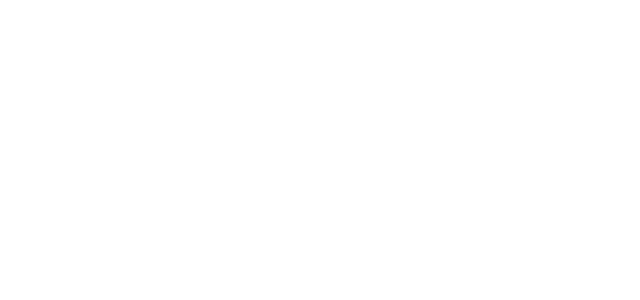
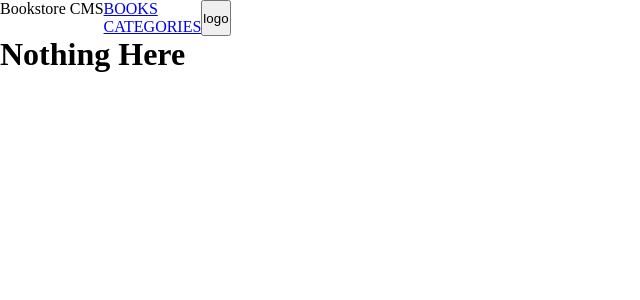
Before and after one commit to dodoburner/bookstore, a React (Create React App) app: page /Categories in a window 1280 px wide. Before the commit this address had no page. Shown: the top 300 px of the page, without its empty margins (0-640 px from the left). Built offline with nearby package versions, Linux system fonts and the light colour scheme.

Commit message:
create categories component and add links/routes for it

```diff
--- a/src/App.js
+++ b/src/App.js
@@ -1,12 +1,14 @@
 import './App.css';
 import { Routes, Route } from 'react-router-dom';
 import BooksPage from './components/BooksPage';
+import Categories from './components/Categories';
 
 function App() {
   return (
     <div className="App">
       <Routes>
         <Route path="/" element={<BooksPage />} />
+        <Route path="/Categories" element={<Categories />} />
       </Routes>
     </div>
   );
--- a/src/components/BooksPage.js
+++ b/src/components/BooksPage.js
@@ -2,7 +2,7 @@
 import { v4 as uuidv4 } from 'uuid';
 
 import Header from './Header';
-import Book from '../Book';
+import Book from './Book';
 import Form from './Form';
 
 const BooksPage = () => {
--- /dev/null
+++ b/src/components/Categories.js
@@ -0,0 +1,11 @@
+import React from 'react';
+import Header from './Header';
+
+const Categories = () => (
+  <div>
+    <Header />
+    <h1>Nothing Here</h1>
+  </div>
+);
+
+export default Categories;
--- a/src/components/Header.js
+++ b/src/components/Header.js
@@ -1,11 +1,12 @@
 import React from 'react';
+import { Link } from 'react-router-dom';
 
 const Header = () => (
   <header>
     <p className="logo">Bookstore CMS</p>
     <ul>
-      <li>BOOKS</li>
-      <li>CATEGORIES</li>
+      <li><Link to="/">BOOKS</Link></li>
+      <li><Link to="/Categories">CATEGORIES</Link></li>
     </ul>
     <button type="button">logo</button>
   </header>
```
Also changed, not shown: src/components/Book.js (renamed from src/Book.js).
